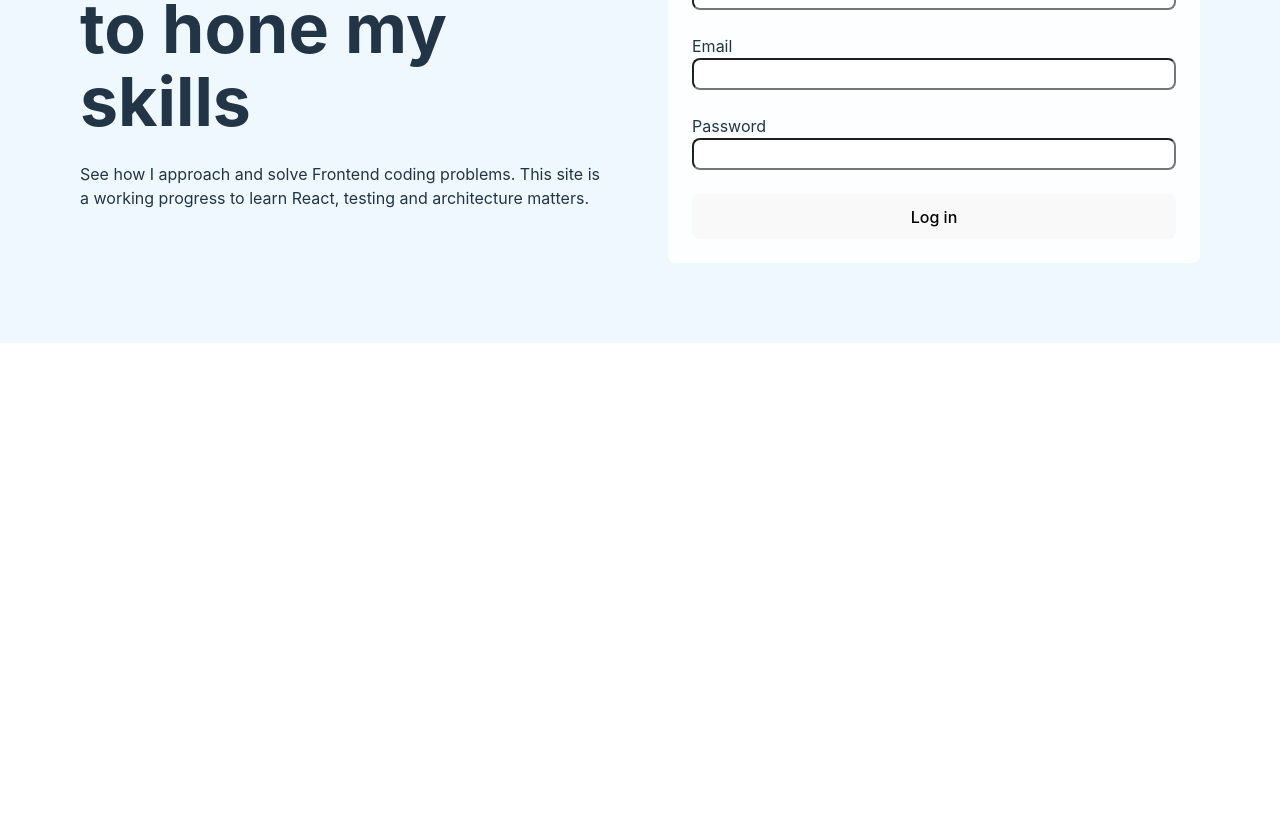
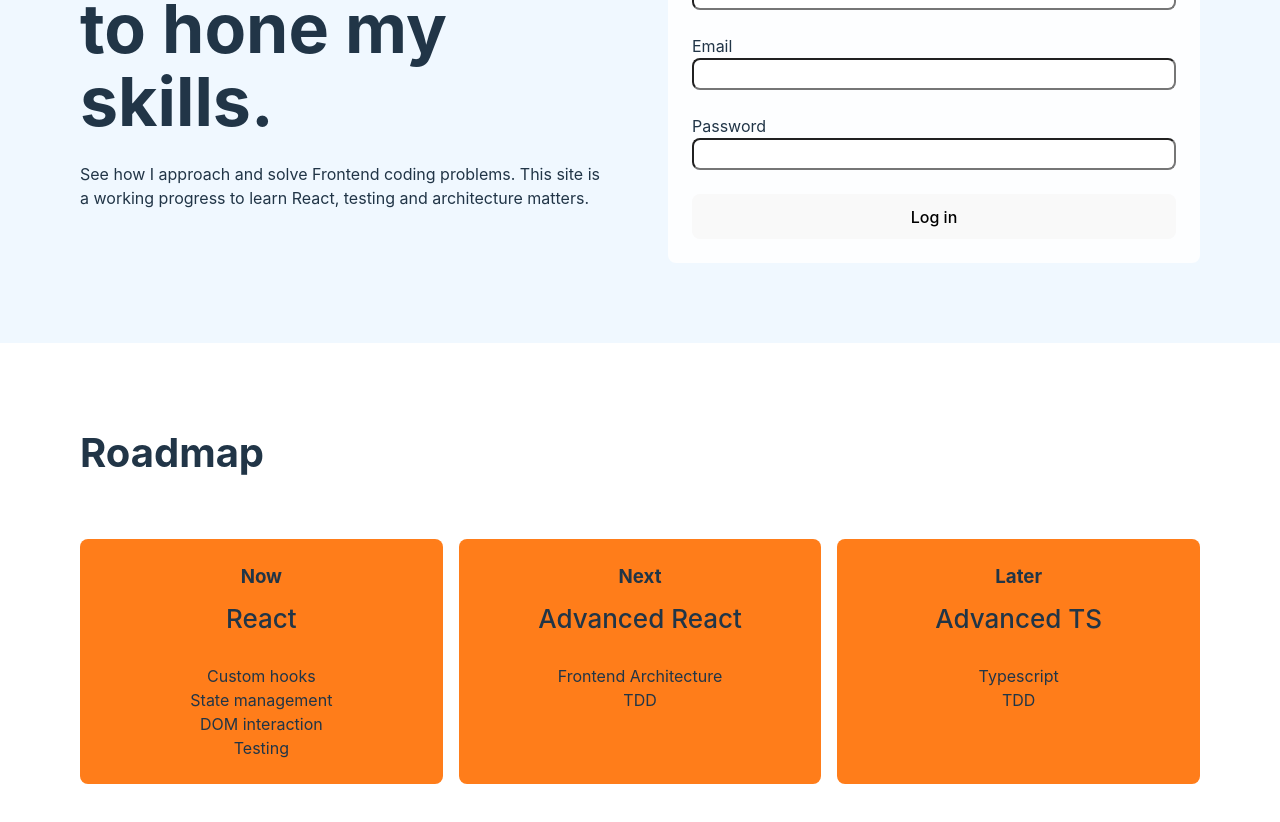
Before and after one commit to meegido/some-website, a React (Vite) app: page /login in a window 1280 px wide. Shown: the part 342-1164 px from the top of the page. Before the commit the page ends 800 px from the top, so only its background shows below. Built offline with nearby package versions, Linux system fonts and the light colour scheme.

Commit message:
roadmap cards

```diff
--- a/src/pages/landing/landing.jsx
+++ b/src/pages/landing/landing.jsx
@@ -4,23 +4,82 @@ import styles from './landing.module.css';
 const Landing = () => {
   return (
     <div className={styles.landing__wrapper}>
-      <div className={styles.hero__wrapper}>
-        <section className={styles.hero}>
-          <h1 className={styles.landing__title}>A place where to hone my skills</h1>
+      <section className={styles.hero__wrapper}>
+        <div className={styles.hero}>
+          <h1 className={styles.landing__title}>A place where to hone my skills.</h1>
           <p>
             See how I approach and solve Frontend coding problems. This site is a working progress
             to learn React, testing and architecture matters.
           </p>
-        </section>
-        <section className={styles.form__wrapper}>
+        </div>
+        <div className={styles.form__wrapper}>
           <aside className={styles.disclaimer}>
             <p>Login (local storage) to explore.</p>
           </aside>
           <article className={styles.form}>
             <LoginForm />
           </article>
+        </div>
+      </section>
+      <section className={styles.roadmap__wrapper}>
+        <h2 className={styles.roadmap__title}>Roadmap</h2>
+        <section className={styles.cards__wrapper}>
+          <article className={styles.roadmap__card}>
+            <header>
+              <h3>Now</h3>
+              <p>React</p>
+            </header>
+            <section className={styles.skills}>
+              <ul>
+                <li>
+                  <p>Custom hooks</p>
+                </li>
+                <li>
+                  <p>State management</p>
+                </li>
+                <li>
+                  <p>DOM interaction</p>
+                </li>
+                <li>
+                  <p>Testing</p>
+                </li>
+              </ul>
+            </section>
+          </article>
+          <article className={styles.roadmap__card}>
+            <header>
+              <h3>Next</h3>
+              <p>Advanced React</p>
+            </header>
+            <section className={styles.skills}>
+              <ul>
+                <li>
+                  <p>Frontend Architecture</p>
+                </li>
+                <li>
+                  <p>TDD</p>
+                </li>
+              </ul>
+            </section>
+          </article>
+          <article className={styles.roadmap__card}>
+            <header>
+              <h3>Later</h3>
+              <p>Advanced TS</p>
+            </header>
+            <section className={styles.skills}>
+              <ul>
+                <li>
+                  <p>Typescript</p>
+                </li>
+                <li>
+                  <p>TDD</p>
+                </li>
+              </ul>
+            </section>
+          </article>
         </section>
-      </div>
+      </section>
     </div>
   );
 };
--- a/src/pages/landing/landing.module.css
+++ b/src/pages/landing/landing.module.css
@@ -2,14 +2,18 @@
   width: 100%;
 }
 
+.roadmap__wrapper,
 .hero__wrapper {
-  background-color: aliceblue;
   display: flex;
   width: 100%;
   flex-direction: column;
   justify-content: space-between;
   gap: 56px;
   padding: 80px var(--container-padding);
+}
+
+.hero__wrapper {
+  background-color: aliceblue;
 }
 
 .landing__title {
@@ -72,3 +76,57 @@
     padding: 68px 54px;
   }
 }
+
+.roadmap__title {
+  font-size: 40px;
+  line-height: 1.5;
+}
+
+.roadmap__card section ul,
+.cards__wrapper,
+.roadmap__card section,
+.roadmap__card header,
+.roadmap__card {
+  display: flex;
+  flex-direction: column;
+}
+
+.cards__wrapper {
+  gap: 16px;
+}
+
+.roadmap__card {
+  width: 100%;
+  gap: 26px;
+  background-color: var(--orange);
+  border-radius: 8px;
+  padding: 24px;
+}
+
+.roadmap__card section ul,
+.roadmap__card section,
+.roadmap__card header {
+  align-items: center;
+}
+
+.roadmap__card header {
+  gap: 8px;
+}
+
+.roadmap__card header p {
+  font-size: 26px;
+  text-align: center;
+  font-weight: 500;
+}
+
+.roadmap__card section ul {
+  list-style: none;
+  padding: 0;
+}
+
+@media (min-width: 768px) {
+  .cards__wrapper {
+    flex-direction: row;
+    gap: 16px;
+  }
+}
```
